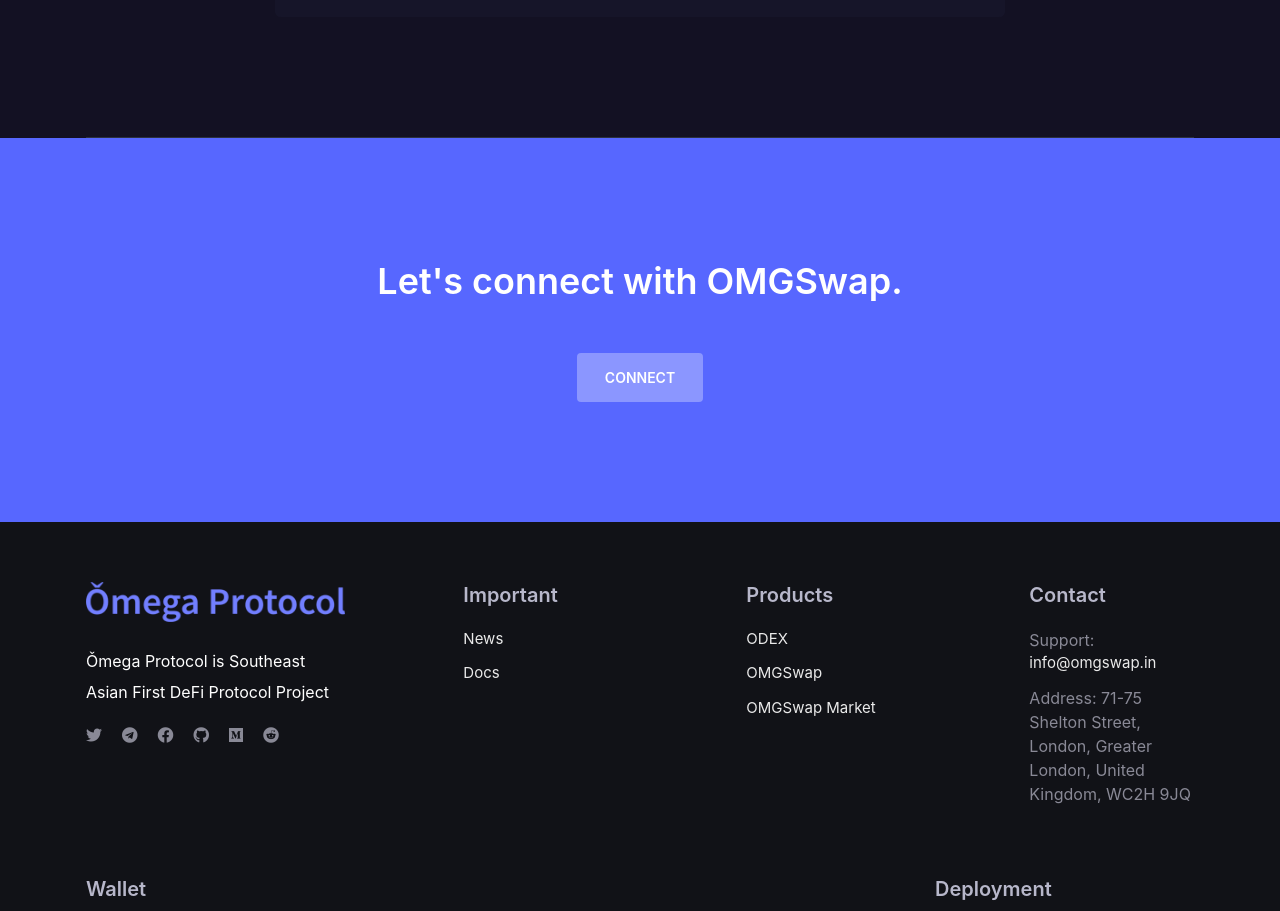
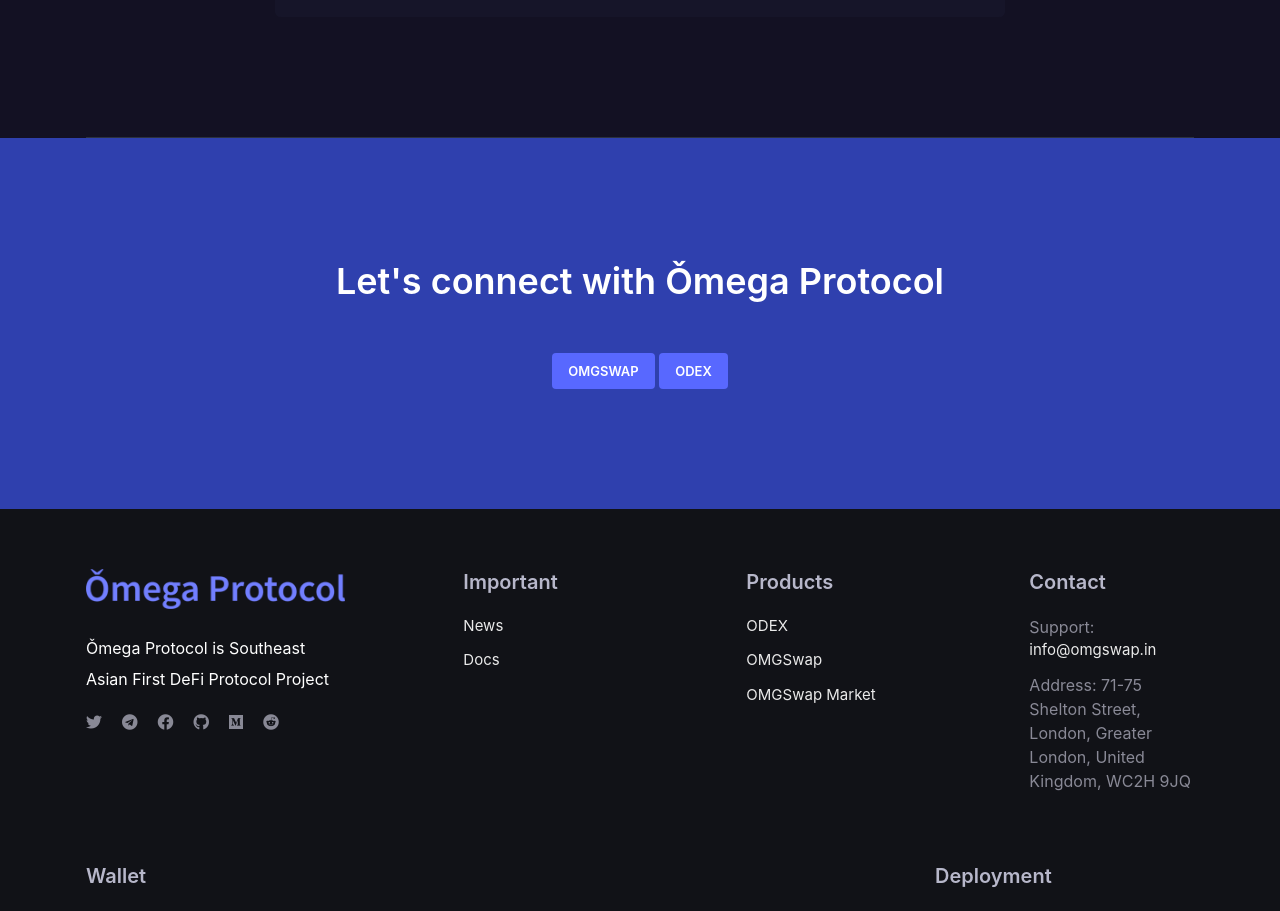
Before and after one commit to omgswap/omg-site, a React (Create React App) app: page / in a window 1280 px wide. Shown: the part 10180-11091 px from the top of the page. Built offline with nearby package versions, Linux system fonts and the light colour scheme.

Commit message:
Update: Box BG color

```diff
--- a/public/index.html
+++ b/public/index.html
@@ -716,7 +716,7 @@
         <div class="row justify-content-center">
           <div class="col-12 col-lg-8">
             <div class="cta-text text-center">
-              <h2>Let's connect with OMGSwap.</h2><a class="btn omega-btn white-btn-connect" href="https://omgswap.com">Connect</a>
+              <h2>Let's connect with Ǒmega Protocol</h2><a class="btn omega-btn white-btn btn-sm" href="https://omgswap.com">OMGSwap</a> <a class="btn omega-btn white-btn btn-sm" href="https://odex.link">ODEX</a>
             </div>
           </div>
         </div>
--- a/public/style.css
+++ b/public/style.css
@@ -293,7 +293,7 @@
   .bg-overlay::after {
     position: absolute;
     content: "";
-    background-color: #5868ff;
+    background-color: #283aa0;
     opacity: 0.85;
     top: 0;
     left: 0;
```
